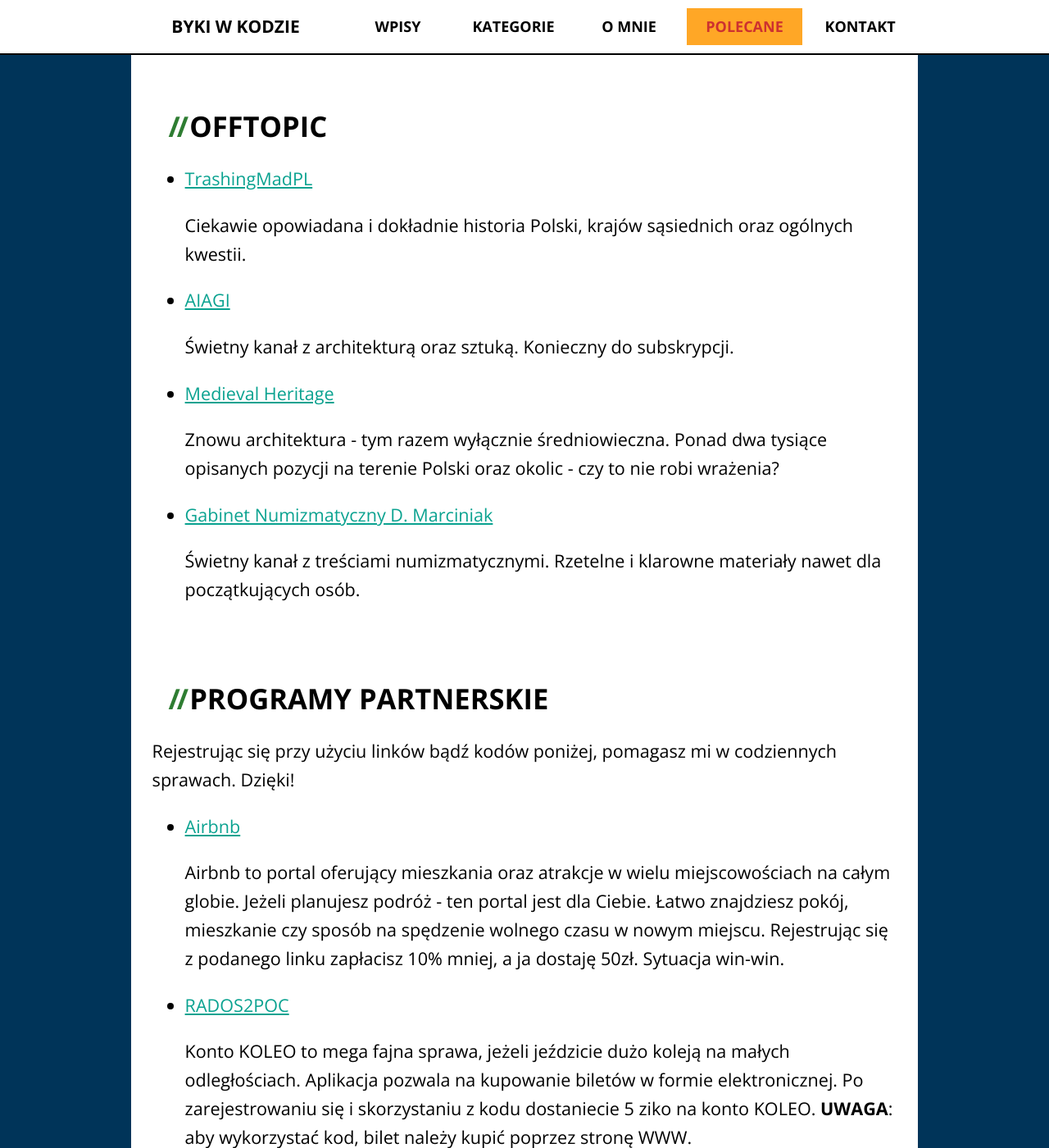
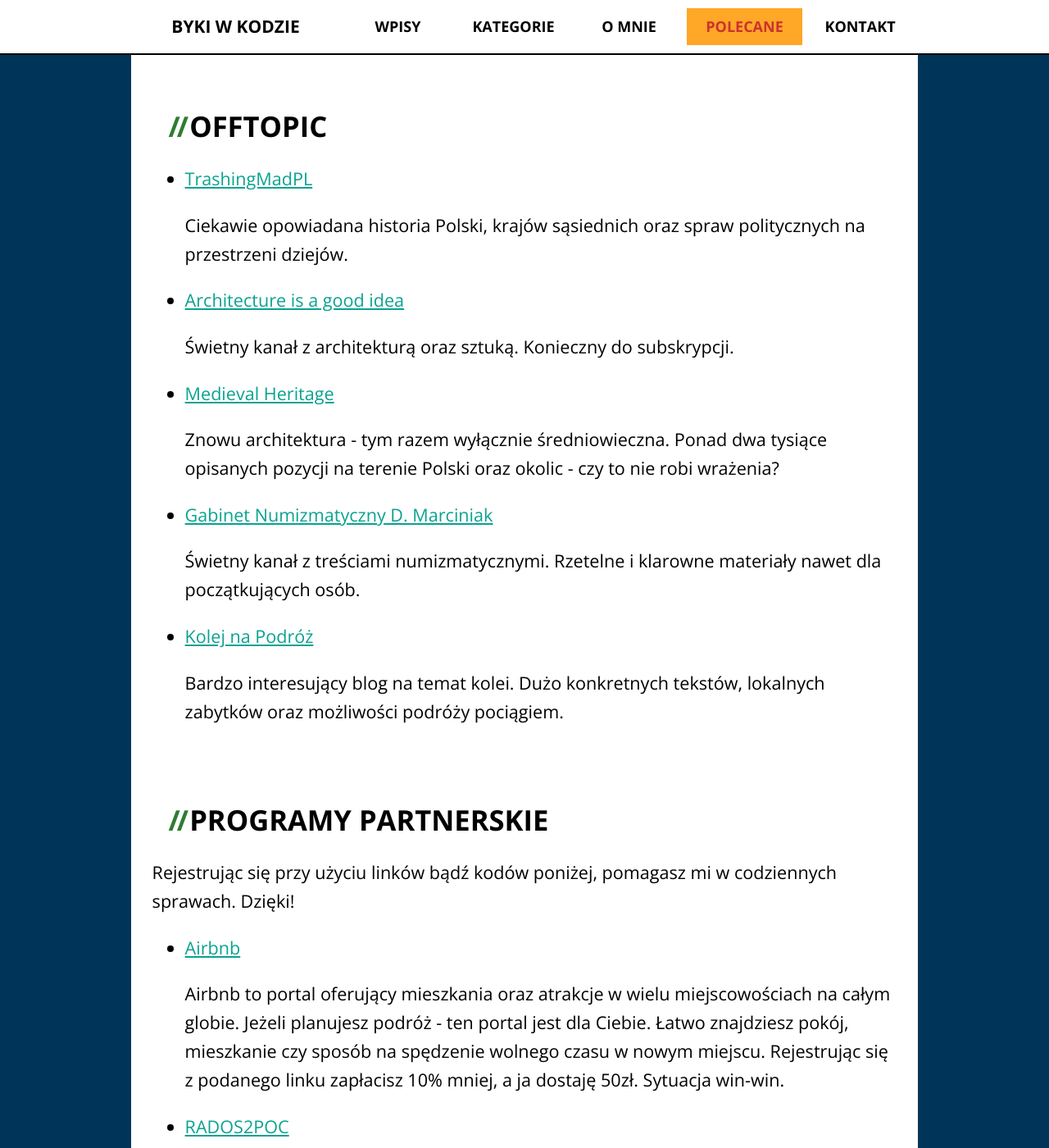
Before and after one commit to radek024/blog, a Jekyll site: the page built from polecane.html, in a window 1280 px wide and 1400 px high, scrolled down 5596 px. Shown: the whole window at 82% size. Built offline with Jekyll 4.4.1, drawn with Linux system fonts in a browser that asks for light colours; comment, search, counter and statistics services are not loaded.

Commit message:
new link to recommend

```diff
--- a/polecane.html
+++ b/polecane.html
@@ -148,10 +148,10 @@
         <ul>
           <li>
             <a href="https://www.youtube.com/channel/UC7XQsqlrMy5ztcWBMd_Up0g">TrashingMadPL</a>
-            <p>Ciekawie opowiadana i dokładnie historia Polski, krajów sąsiednich oraz ogólnych kwestii.</p>
+            <p>Ciekawie opowiadana historia Polski, krajów sąsiednich oraz spraw politycznych na przestrzeni dziejów.</p>
           </li>
           <li>
-            <a href="https://www.youtube.com/channel/UCFgktyAQdfcHmIbubYPCnHQ">AIAGI</a>
+            <a href="https://www.youtube.com/channel/UCFgktyAQdfcHmIbubYPCnHQ">Architecture is a good idea</a>
             <p>Świetny kanał z architekturą oraz sztuką. Konieczny do subskrypcji.</p>
           </li>
           <li>
@@ -161,6 +161,10 @@
           <li>
             <a href="https://www.youtube.com/channel/UCQUZenAD0sd4SrXqdOlOE5A">Gabinet Numizmatyczny D. Marciniak</a>
             <p>Świetny kanał z treściami numizmatycznymi. Rzetelne i klarowne materiały nawet dla początkujących osób.</p>
+          </li>
+          <li>
+            <a href="http://kolejnapodroz.pl/">Kolej na Podróż</a>
+            <p>Bardzo interesujący blog na temat kolei. Dużo konkretnych tekstów, lokalnych zabytków oraz możliwości podróży pociągiem.</p>
           </li>
         </ul>
 
```
